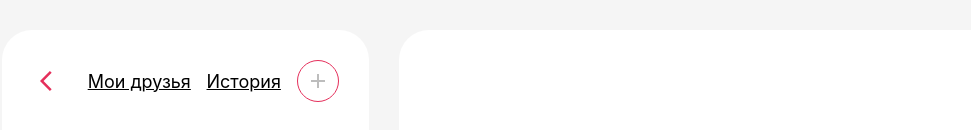
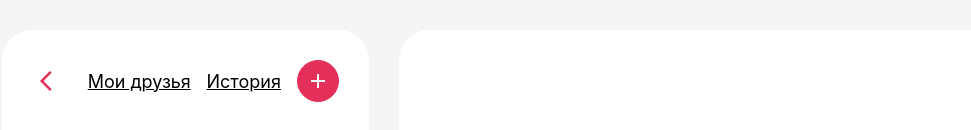
Before and after one commit to volokhinn/popolam, a React (Create React App) app: page /add-friend in a window 1280 px wide. Shown: the top 130 px of the page, without its empty margins (52-1023 px from the left). Built offline with nearby package versions, Linux system fonts and the light colour scheme.

Commit message:
fix friendsHeader

```diff
--- a/src/components/Friends/FriendItem/FriendItem.module.scss
+++ b/src/components/Friends/FriendItem/FriendItem.module.scss
@@ -3,7 +3,7 @@
     display: flex;
     justify-content: space-between;
     align-items: center;
-    border: 1px solid #c8c8c8;
+    border: 1px solid #dddddd;
     border-radius: 15px;
     padding: 15px;
 
--- a/src/components/Friends/FriendsHeader/FriendsHeader.tsx
+++ b/src/components/Friends/FriendsHeader/FriendsHeader.tsx
@@ -22,7 +22,7 @@ const FriendsHeader = () => {
       <div className={styles.link}>Мои друзья</div>
       <Link to="/history" className={styles.link}>История</Link>
       {isAddFriendPage ? (
-        <IconButton disabled sx={{backgroundColor: 'rgba(229, 47, 91, 1)', color: '#fff', border: '1px solid rgba(229, 47, 91, 1)', transition: '.3s', "&:hover": { color: "rgba(229, 47, 91, 1)", backgroundColor: '#fff' } }}>
+        <IconButton sx={{backgroundColor: 'rgba(229, 47, 91, 1)', color: '#fff', border: '1px solid rgba(229, 47, 91, 1)', pointerEvents: 'none' }}>
             <AddOutlinedIcon />
         </IconButton>
       ) : (
```
